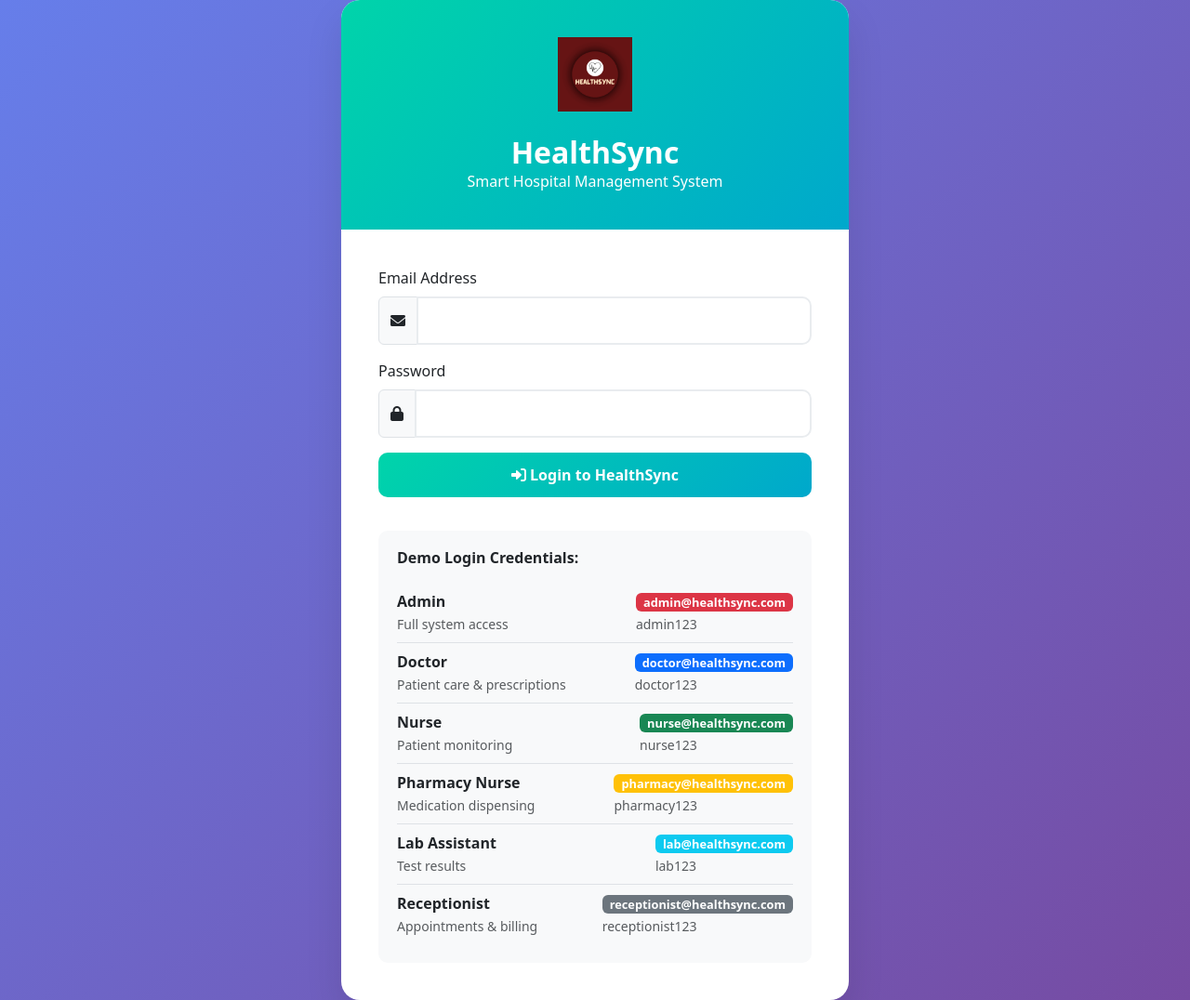
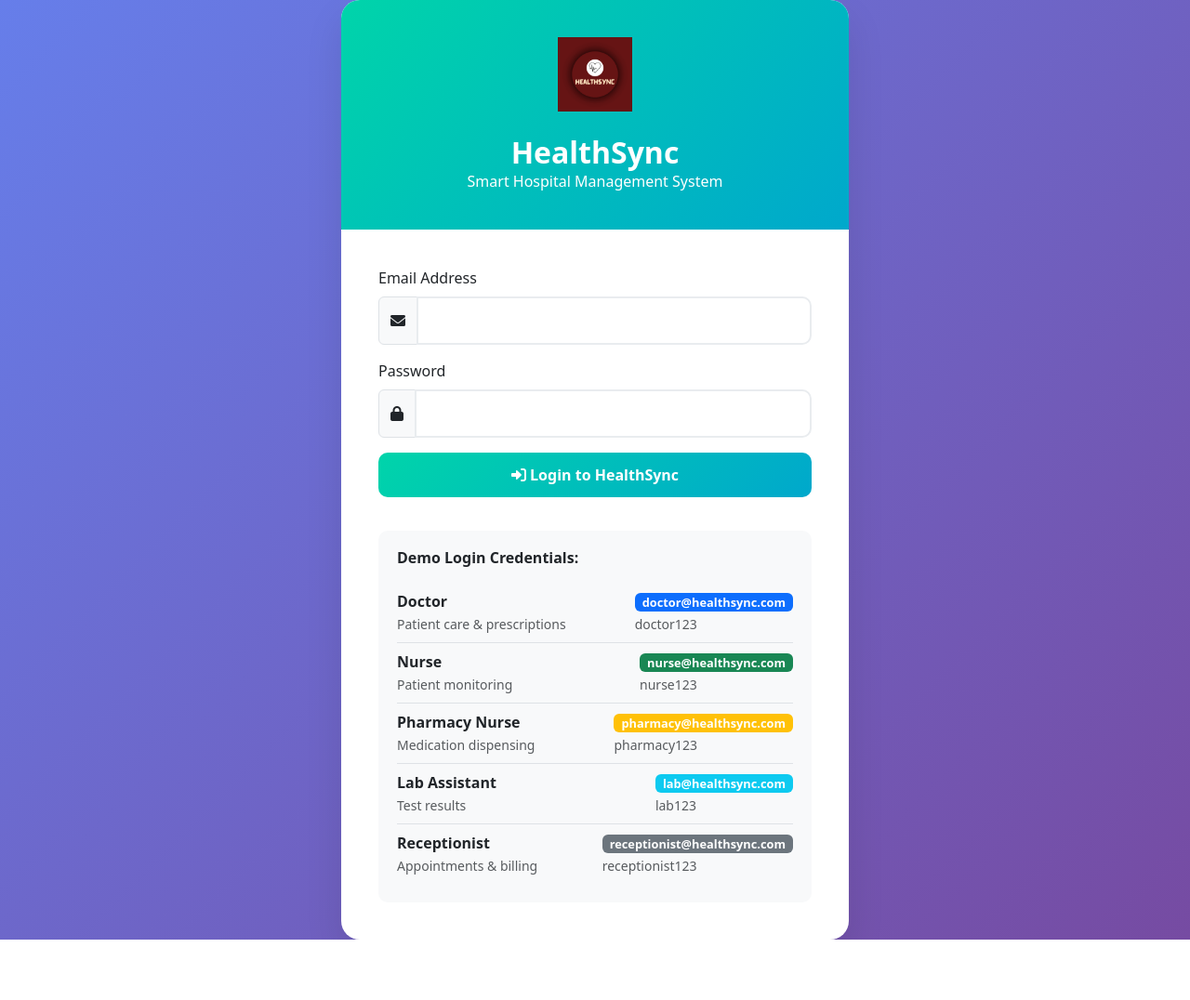
Before and after one commit to Dharaanishan-3105/Healthsync, a Flask app: page /login in a window 1280 px wide. Shown: the whole page at 93% size. After the commit the page ends 1011 px from the top, so only its background shows below. Run offline with Flask 3, Linux system fonts and the light colour scheme.

Commit message:
Updated app logic and templates

```diff
--- a/templates/login.html
+++ b/templates/login.html
@@ -114,16 +114,6 @@
                             <h6 class="fw-bold mb-3">Demo Login Credentials:</h6>
                             <div class="role-item">
                                 <div>
-                                    <strong>Admin</strong><br>
-                                    <small class="text-muted">Full system access</small>
-                                </div>
-                                <div>
-                                    <span class="badge bg-danger role-badge">admin@healthsync.com</span><br>
-                                    <small class="text-muted">admin123</small>
-                                </div>
-                            </div>
-                            <div class="role-item">
-                                <div>
                                     <strong>Doctor</strong><br>
                                     <small class="text-muted">Patient care & prescriptions</small>
                                 </div>
```
Also changed, not shown: README.md.
